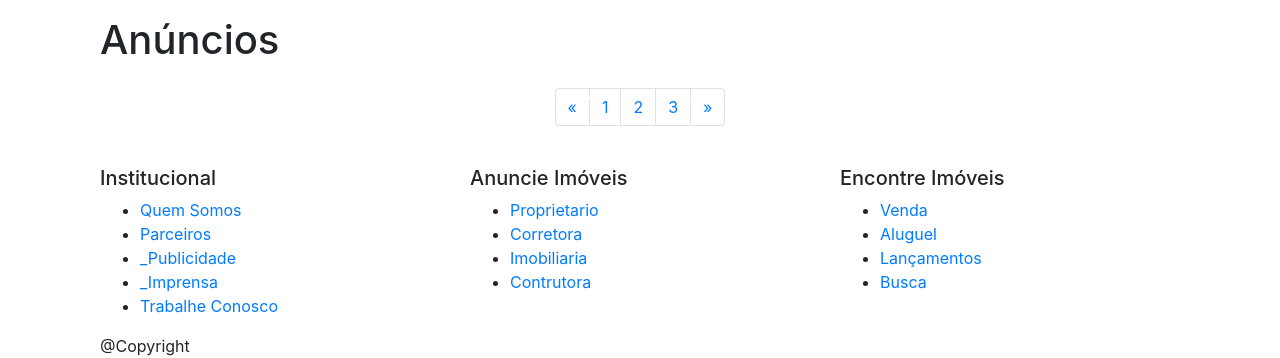
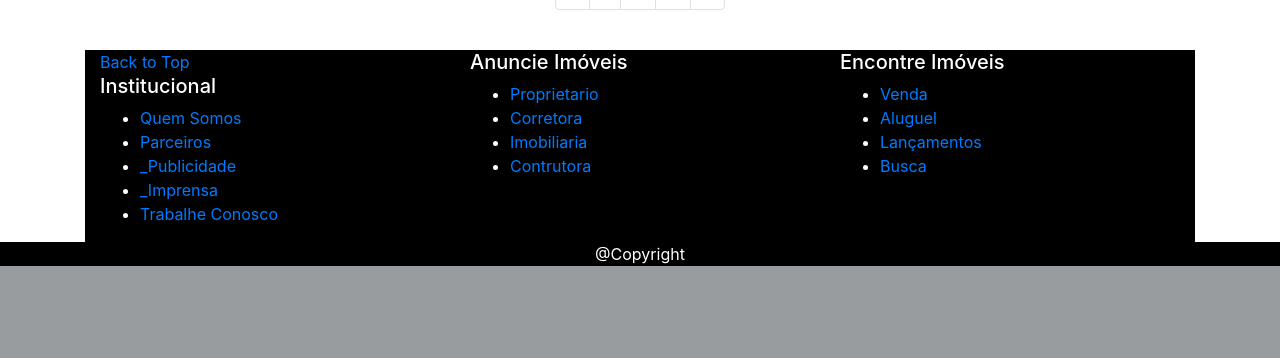
Before and after one commit to edg-dev/corretora, a PHP site: page / in a window 1280 px wide. Shown: the part 1013-1371 px from the top of the page. After the commit the page ends 1279 px from the top, so only its background shows below. Run offline with PHP 8.4, Linux system fonts and the light colour scheme; data that the repository does not hold is empty.

Commit message:
Atualizando o CSS da Header e Footer

```diff
--- /dev/null
+++ b/Config/CSS/style.css
@@ -0,0 +1,17 @@
+.footer {
+    position: absolute;
+    left: 0;
+    width: 100%;
+    background-color: black;
+    color: white;
+    text-align: center;
+ }
+ .rodape{
+    padding: 1rem;
+    margin: 0;
+    padding: 0;
+    display: block;
+    width: 100%;
+    background-color: black;
+    color: white;
+ }
--- a/View/Templates/footer.php
+++ b/View/Templates/footer.php
@@ -1,9 +1,13 @@
     <br>
     <div>
-        <footer class="page-footer black">
-            <div class="container">
+        <footer  class="page-footer black">
+            <div class="rodape container">
+
                 <div class="row">
                     <div class="col l6 s12">
+
+                    <a class="back-to-top" style="display: inline;" href="#">Back to Top</a>
+
                         <h5 class="white-text">Institucional</h5>
                         <ul>
                             <li><a class="white-text" href="#!">Quem Somos</a></li>
@@ -33,7 +37,7 @@
                     </div>
                 </div>
             </div>
-            <div class="footer-copyright">
+            <div class=" footer footer-copyright">
                 <div class="container">
                 @Copyright
                 </div>
--- a/View/Templates/header.php
+++ b/View/Templates/header.php
@@ -19,7 +19,7 @@
     </head>
 
 <body>
-    <nav class="navbar navbar-expand-lg navbar-dark bg-dark">
+    <nav class="navbar navbar-expand-lg navbar-dark bg-dark fixed-top">
         <a class="navbar-brand" href="/corretora/index.php">(Logo)</a>
         <button class="navbar-toggler" type="button" data-toggle="collapse" data-target="#navbarSupportedContent" aria-controls="navbarSupportedContent" aria-expanded="false" aria-label="Toggle navigation">
             <span class="navbar-toggler-icon"></span>
```
